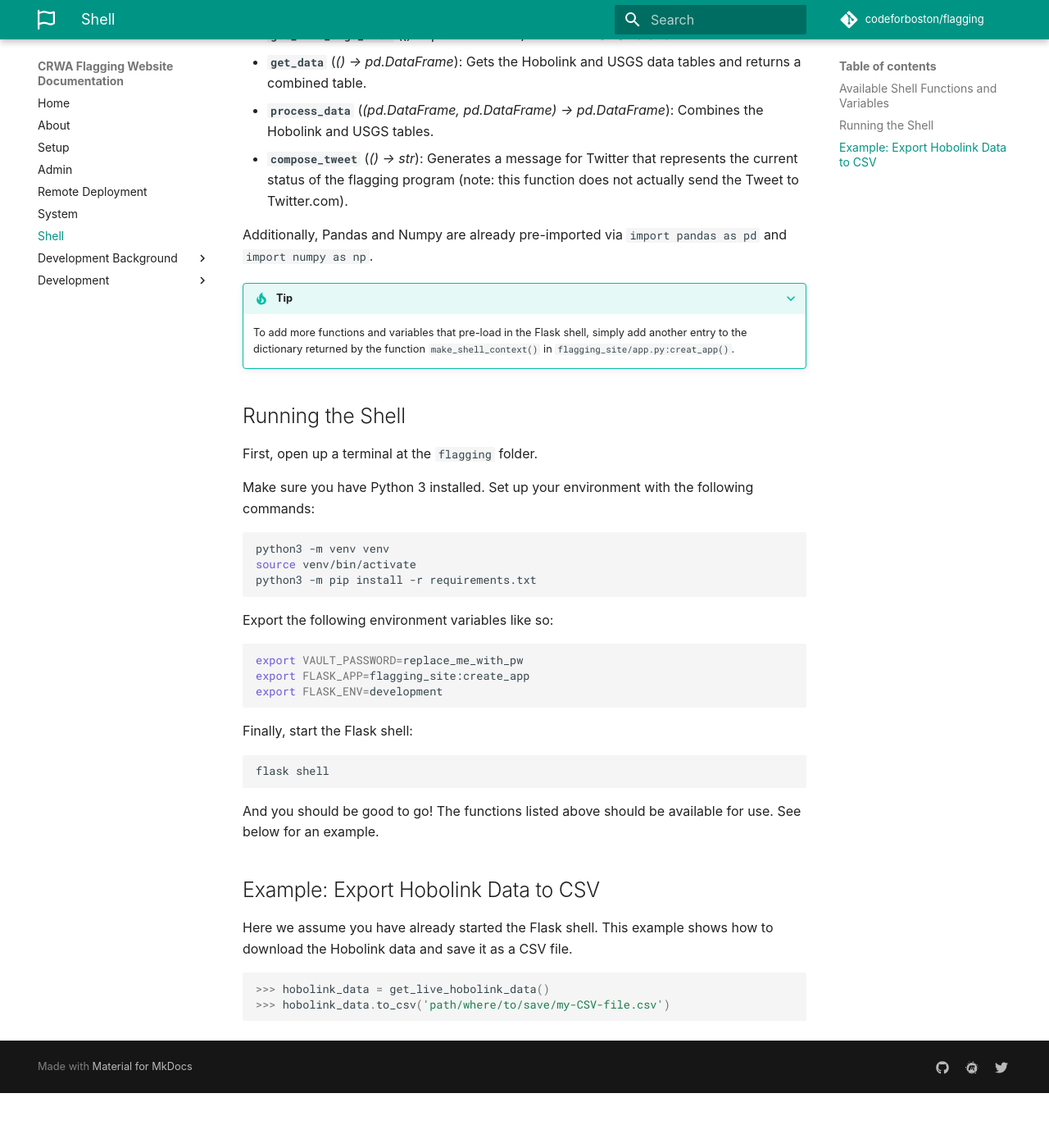
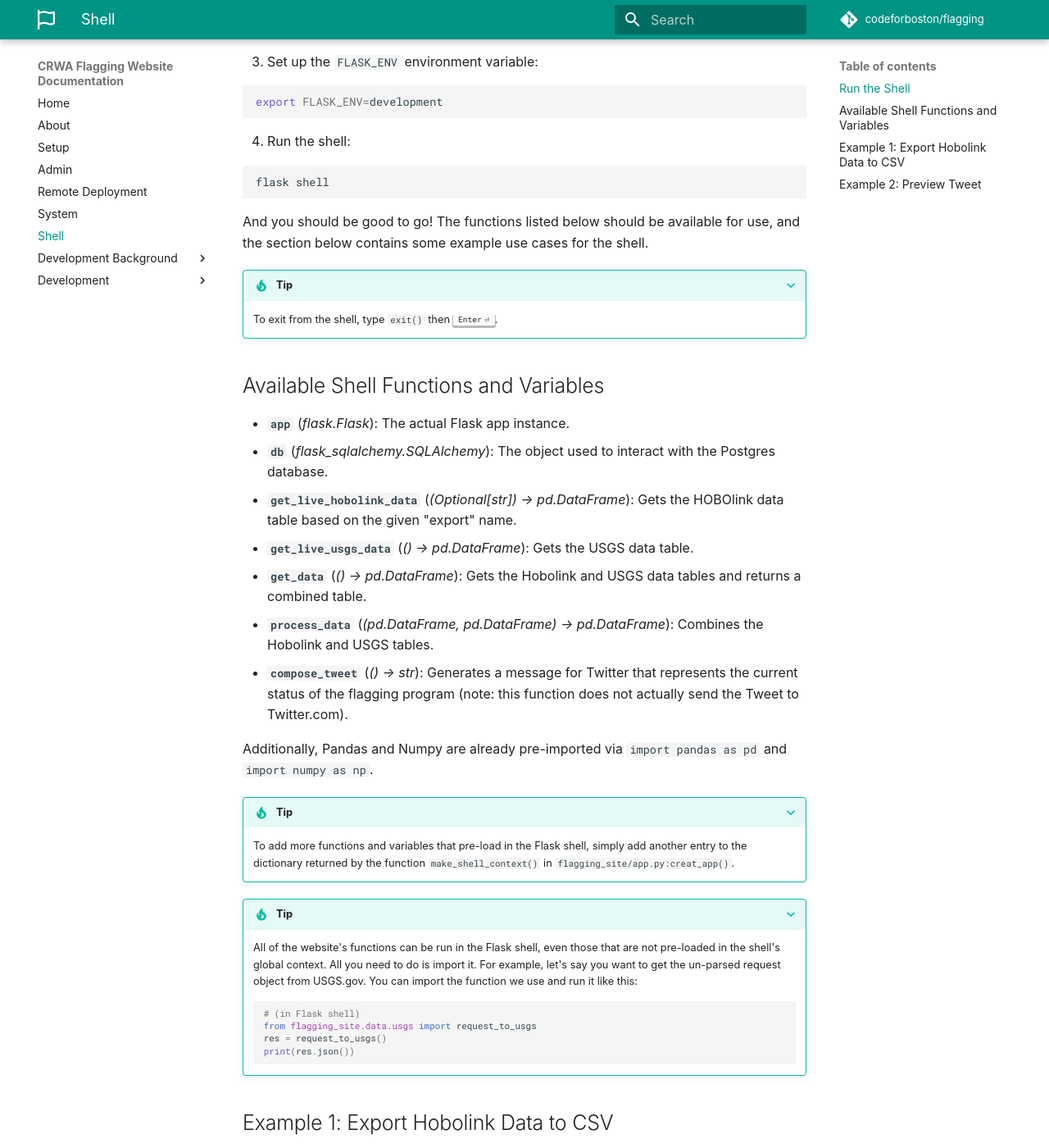
Before and after one commit to codeforboston/flagging, an MkDocs documentation site: the page built from docs/docs/shell.md, in a window 1280 px wide and 1400 px high, scrolled down 681 px. Shown: the whole window at 82% size. Built offline with MkDocs 1.6.1 and Material for MkDocs 9.7.7, drawn with Linux system fonts in a browser that asks for light colours; some web fonts are replaced; comment, search, counter and statistics services are not loaded; before the commit the page ends 2014 px from its top, so only the background shows below that; some of the changed text lies outside the part shown.

Commit message:
More docs changes and minor touchups

````diff
--- a/docs/docs/shell.md
+++ b/docs/docs/shell.md
@@ -6,6 +6,35 @@
 The reason why the shell is useful is because there may be cases where you want to play around with the app's functions. For example, maybe you see something that seems fishy in the data, so you want to have direct access to the function the website is running. You may also want to
 
 The way Flask works makes it impossible to run the website's functions outside the Flask app context, which means importing the functions into a naked shell doesn't work as intended. The `flask shell` provides all the tools needed to let coders access the functions the exact same way the website does, except in a shell environment.
+
+## Run the Shell
+
+1. Open up a terminal at the `flagging` folder.
+
+2. Activate a Python virtual environment:
+
+```shell
+python3 -m venv venv
+source venv/bin/activate
+python3 -m pip install -r requirements.txt
+```
+
+3. Set up the `FLASK_ENV` environment variable:
+
+```shell
+export FLASK_ENV=development
+```
+
+4. Run the shell:
+
+```shell
+flask shell
+```
+
+And you should be good to go! The functions listed below should be available for use, and the section below contains some example use cases for the shell.
+
+???+ tip
+    To exit from the shell, type `exit()` then ++enter++.
 
 ## Available Shell Functions and Variables
 
@@ -29,41 +58,35 @@
 ???+ tip
     To add more functions and variables that pre-load in the Flask shell, simply add another entry to the dictionary returned by the function `make_shell_context()` in `flagging_site/app.py:creat_app()`.
 
-## Running the Shell
+???+ tip
+    All of the website's functions can be run in the Flask shell, even those that are not pre-loaded in the shell's global context. All you need to do is import it. For example, let's say you want to get the un-parsed request object from USGS.gov. You can import the function we use and run it like this:
 
-First, open up a terminal at the `flagging` folder.
+    ```python
+    # (in Flask shell)
+    from flagging_site.data.usgs import request_to_usgs
+    res = request_to_usgs()
+    print(res.json())
+    ```
 
-Make sure you have Python 3 installed. Set up your environment with the following commands:
-
-```shell
-python3 -m venv venv
-source venv/bin/activate
-python3 -m pip install -r requirements.txt
-```
-
-Export the following environment variables like so:
-
-```shell
-export VAULT_PASSWORD=replace_me_with_pw
-export FLASK_APP=flagging_site:create_app
-export FLASK_ENV=development
-```
-
-Finally, start the Flask shell:
-
-```shell
-flask shell
-```
-
-And you should be good to go! The functions listed above should be available for use. See below for an example.
-
-## Example: Export Hobolink Data to CSV
+## Example 1: Export Hobolink Data to CSV
 
 Here we assume you have already started the Flask shell.
 This example shows how to download the Hobolink data and
 save it as a CSV file.
 
 ```python
->>> hobolink_data = get_live_hobolink_data()
->>> hobolink_data.to_csv('path/where/to/save/my-CSV-file.csv')
+# (in Flask shell)
+hobolink_data = get_live_hobolink_data()
+hobolink_data.to_csv('path/where/to/save/my-CSV-file.csv')
 ```
+
+Downloading the data may be useful if you want to see
+
+## Example 2: Preview Tweet
+
+Let's say you want to preview a Tweet that would be sent out without actually sending it. The `compose_tweet()` function returns a string of this message:
+
+```python
+# (in Flask shell)
+print(compose_tweet())
+```
````
Also changed, not shown: 3 other files.
